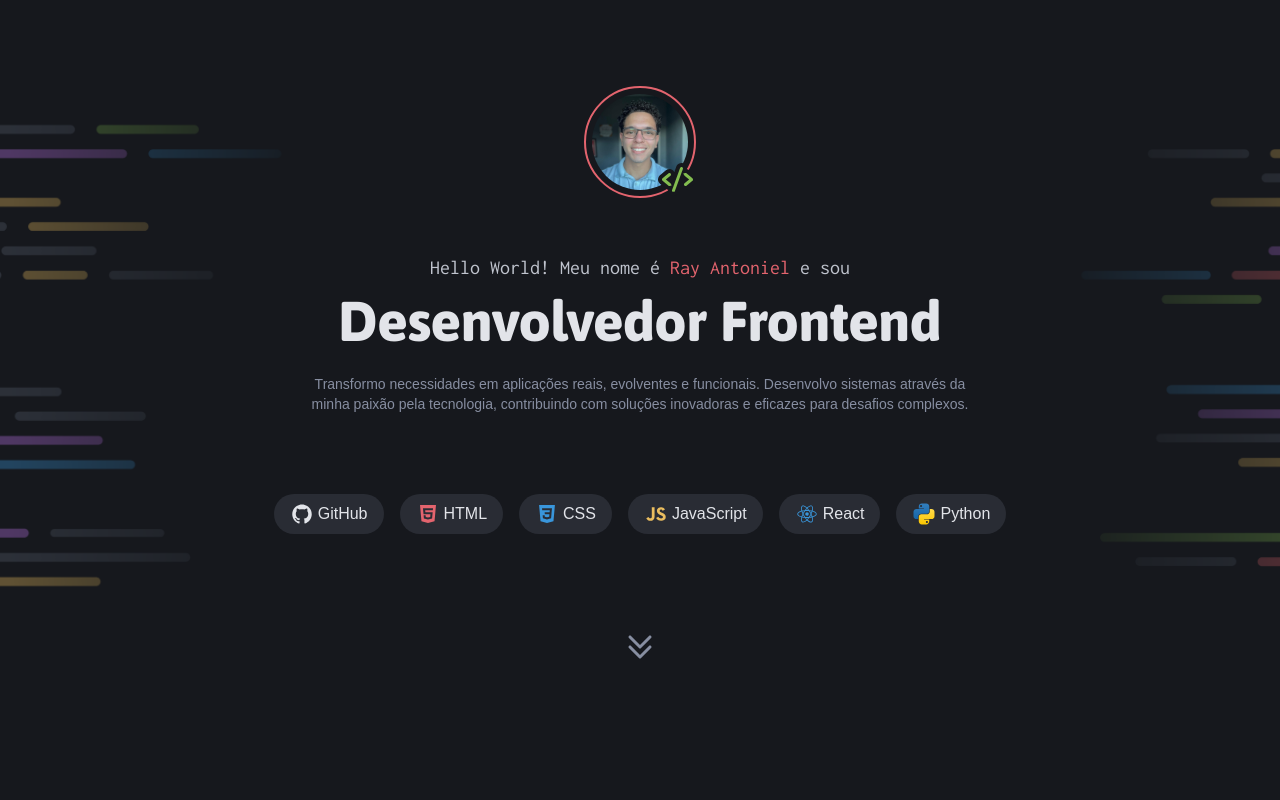
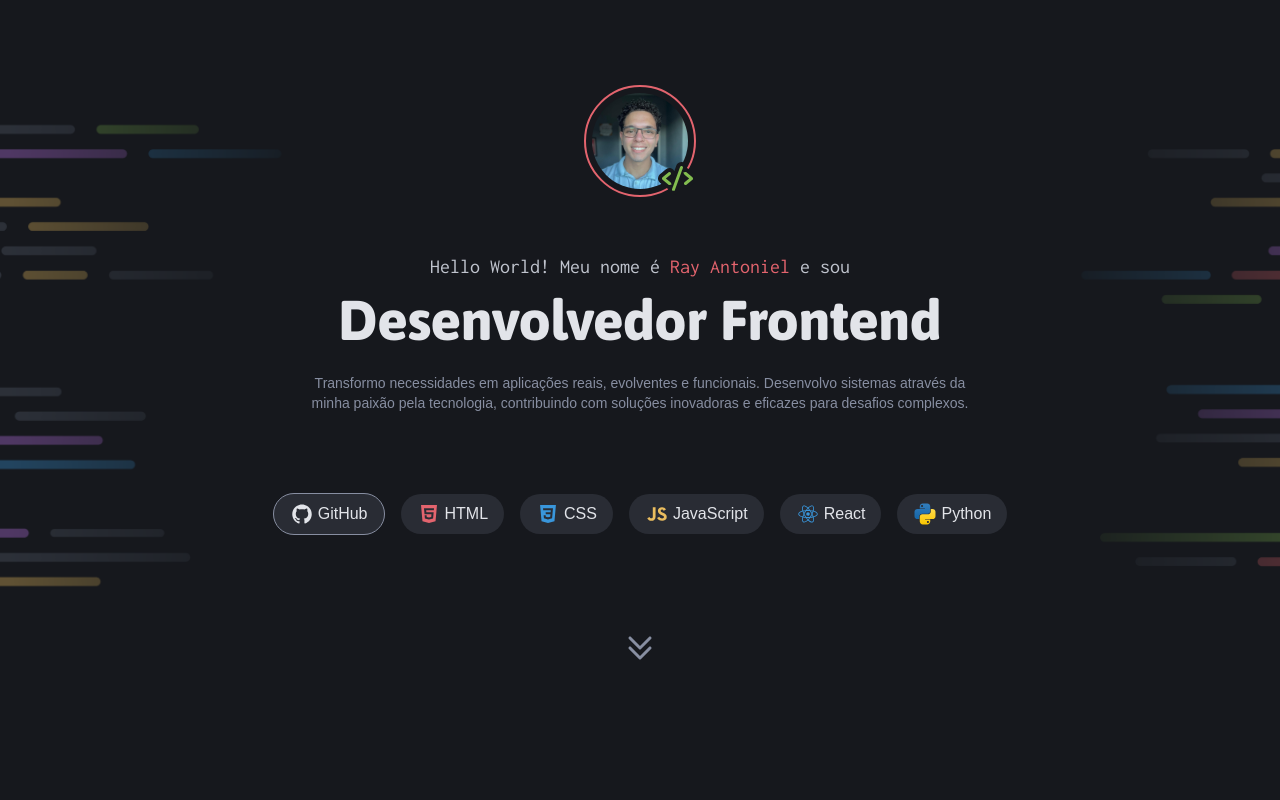
Before and after one commit to rayantoniel/portifolio, a plain HTML site: page index.html in a window 1280 px wide. In both pictures the pointer is over the element "GitHub". Shown: the top 800 px of the page. Drawn offline with Linux system fonts and the light colour scheme; files whose address does not match are found by name.

Commit message:
adding hover tag

```diff
--- a/styles/secctions.css
+++ b/styles/secctions.css
@@ -95,6 +95,10 @@
     border-radius: 2rem;
 }
 
+.tag:hover {
+    border: 1px solid var(--gray-300);
+}
+
 .tag span {
     text-align: center;
 }
```
Also changed, not shown: assets/icons/favicon.svg (added).
